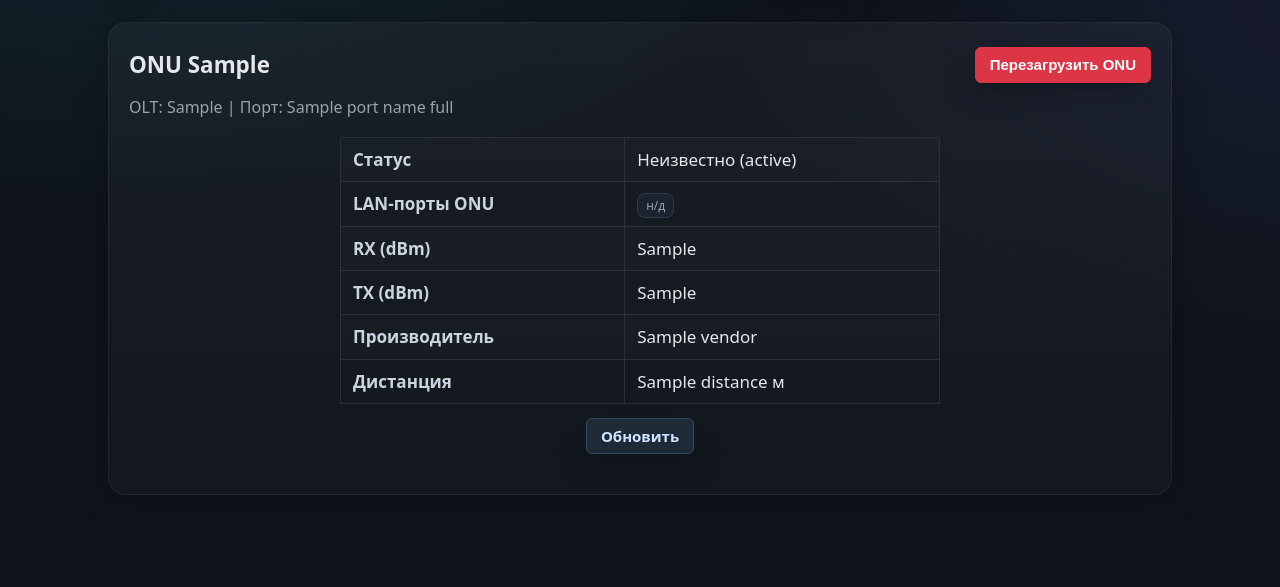
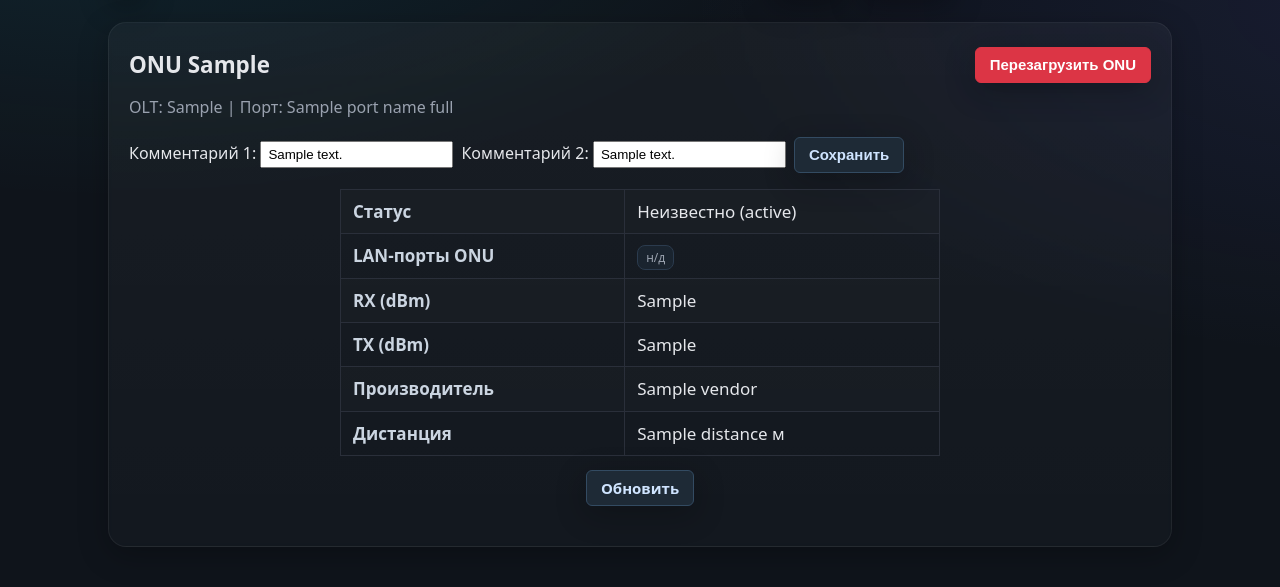
Before and after one commit to 9mui/gponapp, a Flask app: template templates/onu.html in a window 1280 px wide. Shown: the part 80-667 px from the top of the page. Run offline with Flask 3, Linux system fonts and the light colour scheme; the template is opened without the code that fills it: most values are stand-ins (such as "Sample title", 1, 10 or a date in 2020).

Commit message:
Add ONU comments

```diff
--- a/app.py
+++ b/app.py
@@ -270,7 +270,7 @@ def port(ip, ifindex):
     if not row: abort(404)
     port_name = row[0]
     onus = conn.execute(
-        "SELECT snonu, idonu FROM gpon WHERE olt_ip = ? AND portonu = ? ORDER BY CAST(idonu AS INT)",
+        "SELECT snonu, idonu, comment1, comment2 FROM gpon WHERE olt_ip = ? AND portonu = ? ORDER BY CAST(idonu AS INT)",
         (ip, ifindex)
     ).fetchall()
     comm = conn.execute("SELECT community FROM olts WHERE ip = ?", (ip,)).fetchone()[0]
@@ -352,7 +352,7 @@ def onu_by_sn(sn):
     # 1) первая попытка: ищем в кэше
     conn = get_db()
     row = conn.execute("""
-        SELECT olt_ip, portonu, idonu
+        SELECT olt_ip, portonu, idonu, comment1, comment2
         FROM gpon
         WHERE REPLACE(UPPER(snonu),' ','') = ?
         LIMIT 1
@@ -367,7 +367,7 @@ def onu_by_sn(sn):
             except Exception: pass
         conn = get_db()
         row = conn.execute("""
-            SELECT olt_ip, portonu, idonu
+            SELECT olt_ip, portonu, idonu, comment1, comment2
             FROM gpon
             WHERE REPLACE(UPPER(snonu),' ','') = ?
             LIMIT 1
@@ -376,7 +376,7 @@ def onu_by_sn(sn):
     if not row:
         return render_template("not_found.html", q=sn)
 
-    olt_ip, port_if, onuid_port = row
+    olt_ip, port_if, onuid_port, comment1, comment2 = row
     conn = get_db()
     community = conn.execute("SELECT community FROM olts WHERE ip = ?", (olt_ip,)).fetchone()[0]
 
@@ -458,8 +458,23 @@ def onu_by_sn(sn):
         port_name_full=port_name_full, uni_ifindex=uni_ifindex,
         status=status, rx=dbm(rx_raw), tx=dbm(tx_raw),
         vendor=vendor, distance=distance, last_down=lastdn_txt,
-        lan_list=lan_list  # <- добавили в шаблон
+        lan_list=lan_list, comment1=comment1, comment2=comment2
     )
+
+
+@app.post("/onu/comment/<sn>")
+def onu_comment(sn):
+    sn_norm = norm_sn(sn)
+    c1 = (request.form.get("comment1") or "").strip()
+    c2 = (request.form.get("comment2") or "").strip()
+    conn = get_db()
+    conn.execute(
+        "UPDATE gpon SET comment1 = ?, comment2 = ? WHERE REPLACE(UPPER(snonu),' ','') = ?",
+        (c1, c2, sn_norm),
+    )
+    conn.commit()
+    flash("Комментарии сохранены", "info")
+    return redirect(request.referrer or url_for("onu_by_sn", sn=sn_norm))
 
 # перезагрузка ONU по SN
 @app.post("/onu/reboot/<sn>")
--- a/schema.sql
+++ b/schema.sql
@@ -21,6 +21,8 @@ CREATE TABLE IF NOT EXISTS gpon (
   olt_ip  TEXT NOT NULL,
   portonu TEXT NOT NULL,    -- ifIndex
   idonu   TEXT NOT NULL,    -- ONU ID
-  snonu   TEXT NOT NULL     -- Serial (uppercase)
+  snonu   TEXT NOT NULL,    -- Serial (uppercase)
+  comment1 TEXT,
+  comment2 TEXT
 );
 CREATE UNIQUE INDEX IF NOT EXISTS gpon_uq ON gpon(olt_ip, portonu, idonu);
--- a/templates/onu.html
+++ b/templates/onu.html
@@ -14,6 +14,16 @@
   OLT: {{ olt_ip }} |
   Порт: {{ port_name_full }}
 </p>
+
+<form method="post" action="{{ url_for('onu_comment', sn=sn) }}" class="onu-comments">
+  <label>Комментарий 1:
+    <input type="text" name="comment1" value="{{ comment1 or '' }}">
+  </label>
+  <label>Комментарий 2:
+    <input type="text" name="comment2" value="{{ comment2 or '' }}">
+  </label>
+  <button class="btn soft" type="submit">Сохранить</button>
+</form>
 
 <!-- Компактная таблица свойств -->
 <div class="kv-wrap">
@@ -123,6 +133,17 @@
     font-size: 1rem;
   }
 
+  .onu-comments {
+    margin: 0 0 1rem;
+    display: flex;
+    gap: 8px;
+    flex-wrap: wrap;
+    align-items: center;
+  }
+  .onu-comments input[type="text"] {
+    padding: 4px 6px;
+  }
+
   /* Кнопки */
   .btn {
     display: inline-block;
```
Also changed, not shown: models.py (+8 -3 lines), templates/port_onus.html (+15 -3 lines).
